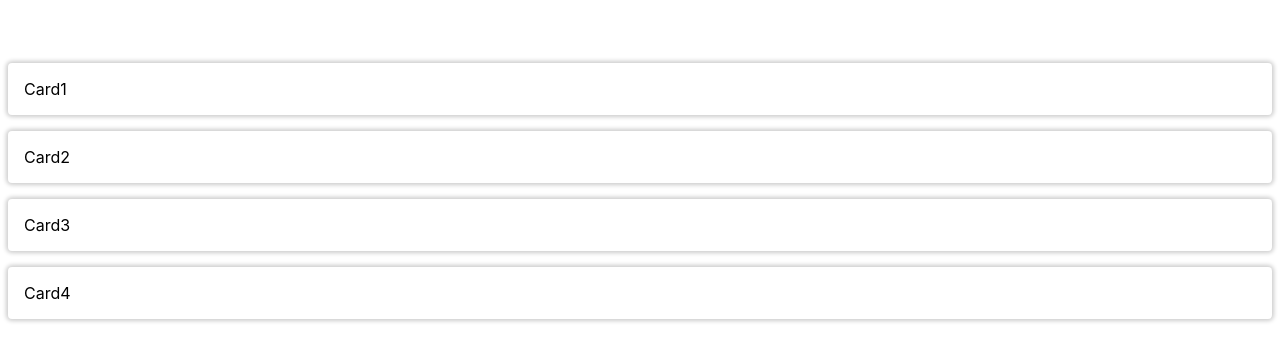
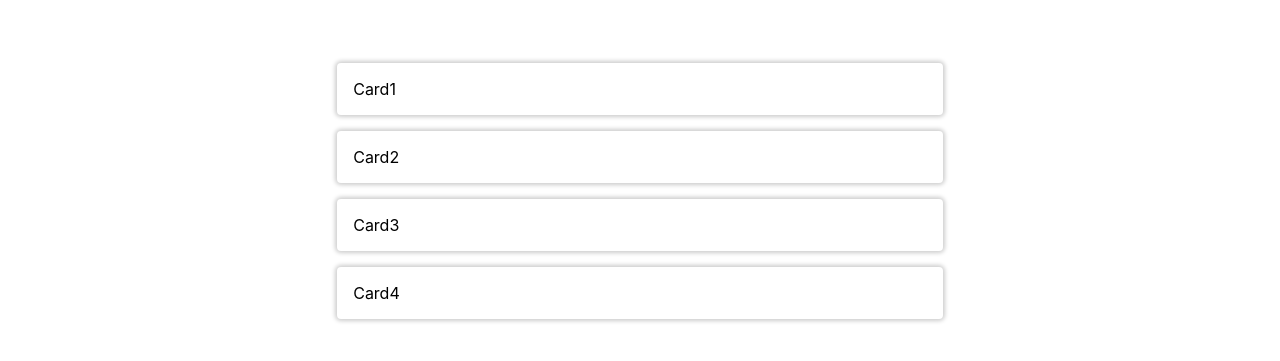
Before and after one commit to siliconjungle/social-toolkit, a Next.js app: page / in a window 1280 px wide. Shown: the part 209-570 px from the top of the page. Built offline with nearby package versions, Linux system fonts and the light colour scheme.

Commit message:
feat(center-layout): add component

```diff
--- /dev/null
+++ b/components/center-layout/index.js
@@ -0,0 +1,22 @@
+import styled from 'styled-components'
+
+const Container = styled.div`
+  box-sizing: content-box;
+  margin-left: auto;
+  margin-right: auto;
+  max-width: 60ch;
+  display:flex;
+  flex-direction: column;
+  align-items: center;
+  width: 100%;
+`
+
+const CenterLayout = ({ children }) => {
+  return (
+    <Container>
+      {children}
+    </Container>
+  )
+}
+
+export default CenterLayout
--- a/components/stack/index.js
+++ b/components/stack-layout/index.js
@@ -17,7 +17,7 @@ const Container = styled.div`
   }}
 `
 
-const Stack = ({ children, spacing }) => {
+const StackLayout= ({ children, spacing }) => {
   return (
     <Container spacing={spacing}>
       {children}
@@ -25,4 +25,4 @@ const Stack = ({ children, spacing }) => {
   )
 }
 
-export default Stack
+export default StackLayout
--- a/pages/index.js
+++ b/pages/index.js
@@ -1,6 +1,7 @@
 import Head from 'next/head'
 import styles from '../styles/Home.module.css'
-import Stack from '../components/stack'
+import CenterLayout from '../components/center-layout'
+import StackLayout from '../components/stack-layout'
 import Card from '../components/card'
 import theme from '../config/theme'
 
@@ -19,13 +20,15 @@ export default function Home() {
         <meta name="description" content="Generated by create next app" />
         <link rel="icon" href="/favicon.ico" />
       </Head>
-      <Stack spacing={theme.spacing.m}>
-        {cards.map(({ title }, i) => (
-          <Card hasPadding hasShadow key={i}>
-            {title}
-          </Card>
-        ))}
-      </Stack>
+      <CenterLayout>
+        <StackLayout spacing={theme.spacing.m}>
+          {cards.map(({ title }, i) => (
+            <Card hasPadding hasShadow key={i}>
+              {title}
+            </Card>
+          ))}
+        </StackLayout>
+      </CenterLayout>
     </div>
   )
 }
```
